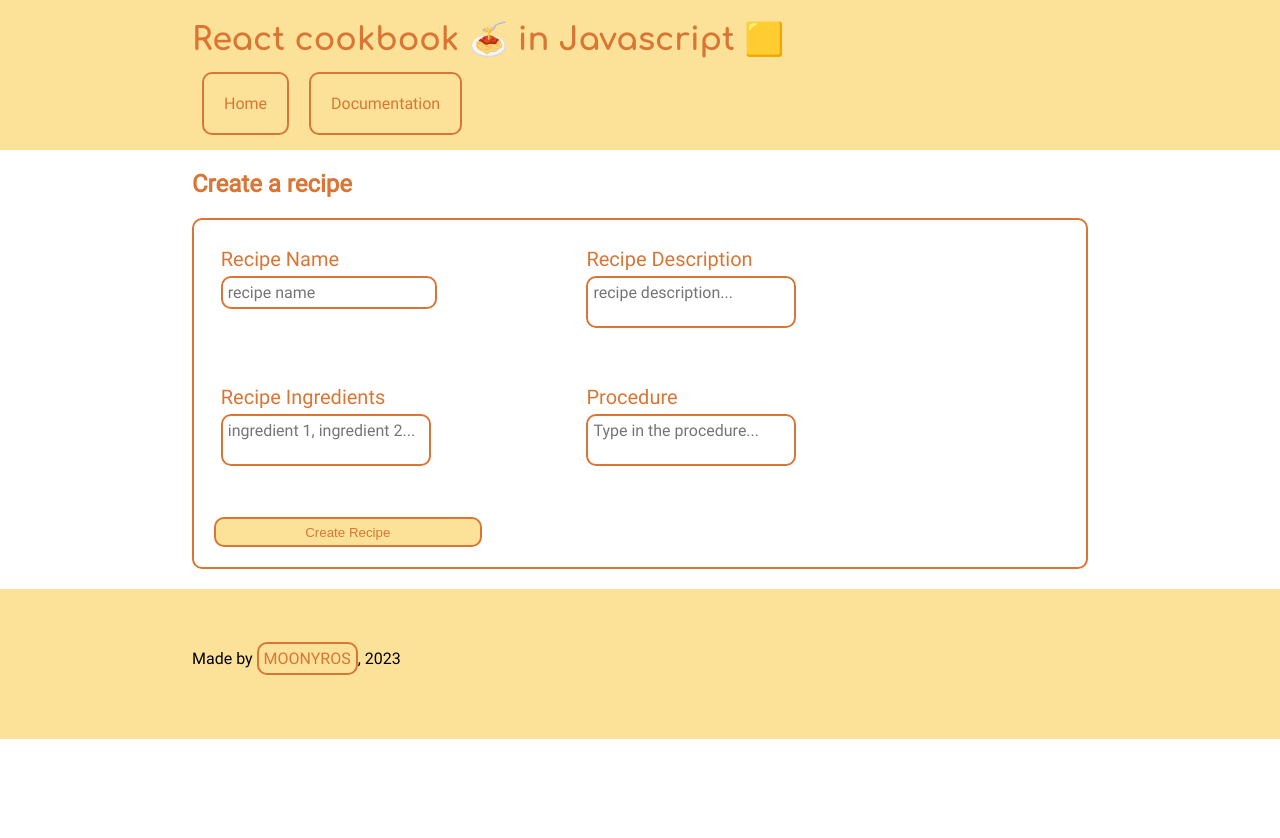
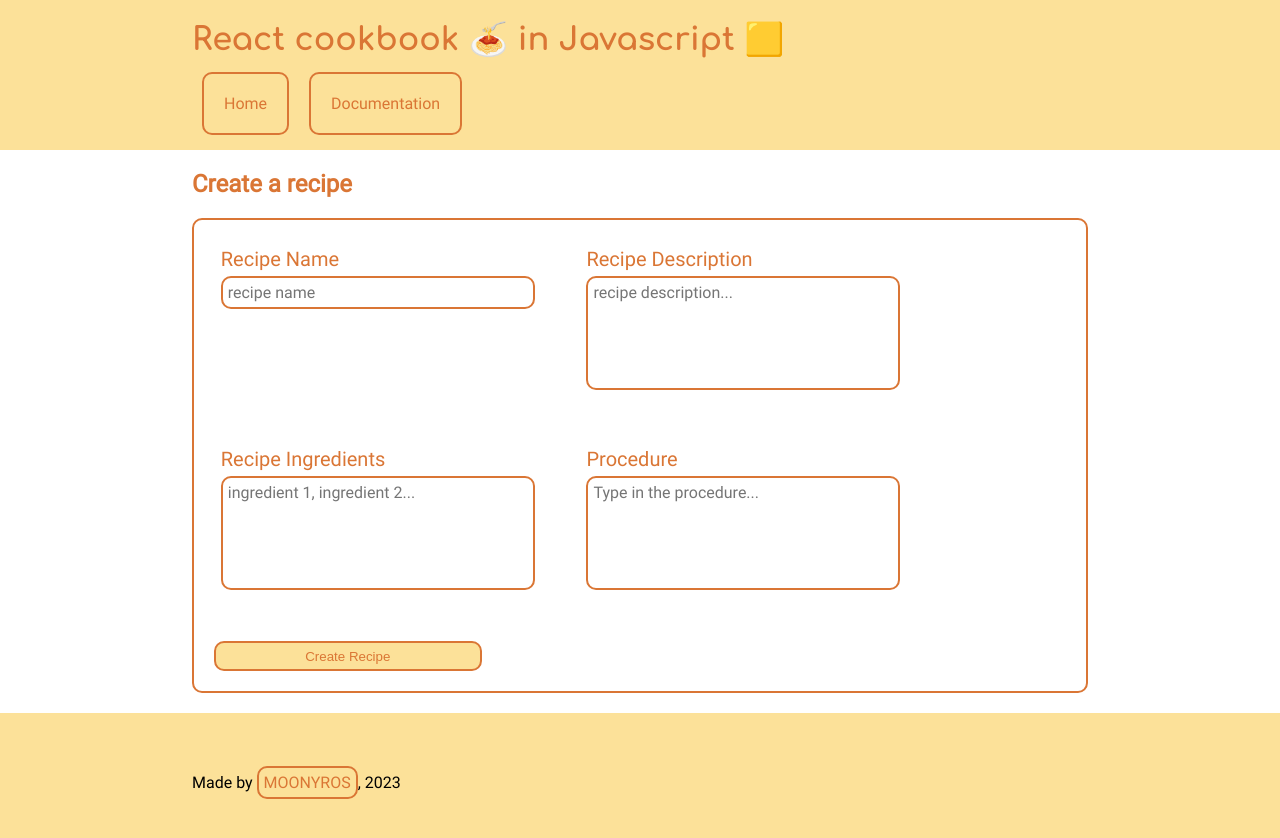
Before and after one commit to MOONYROS/js-react-cookbook, a React (Vite) app: page / in a window 1280 px wide. Shown: the top 838 px of the page. Before the commit the page ends 800 px from the top, so only its background shows below. Built offline with nearby package versions, Linux system fonts and the light colour scheme.

Commit message:
defaul textareas changed

```diff
--- a/src/style.css
+++ b/src/style.css
@@ -37,6 +37,7 @@ ul {
 
 input,
 textarea {
+    width: 300px;
     font-family: roboto;
     border: 2px solid #da7635;
     border-radius: 10px;
@@ -50,6 +51,10 @@ input:focus,
 textarea:focus {
     outline: 3px solid #febd4d;
     border: 2px solid white;
+}
+
+textarea {
+    height: 100px;
 }
 
 form {
```
